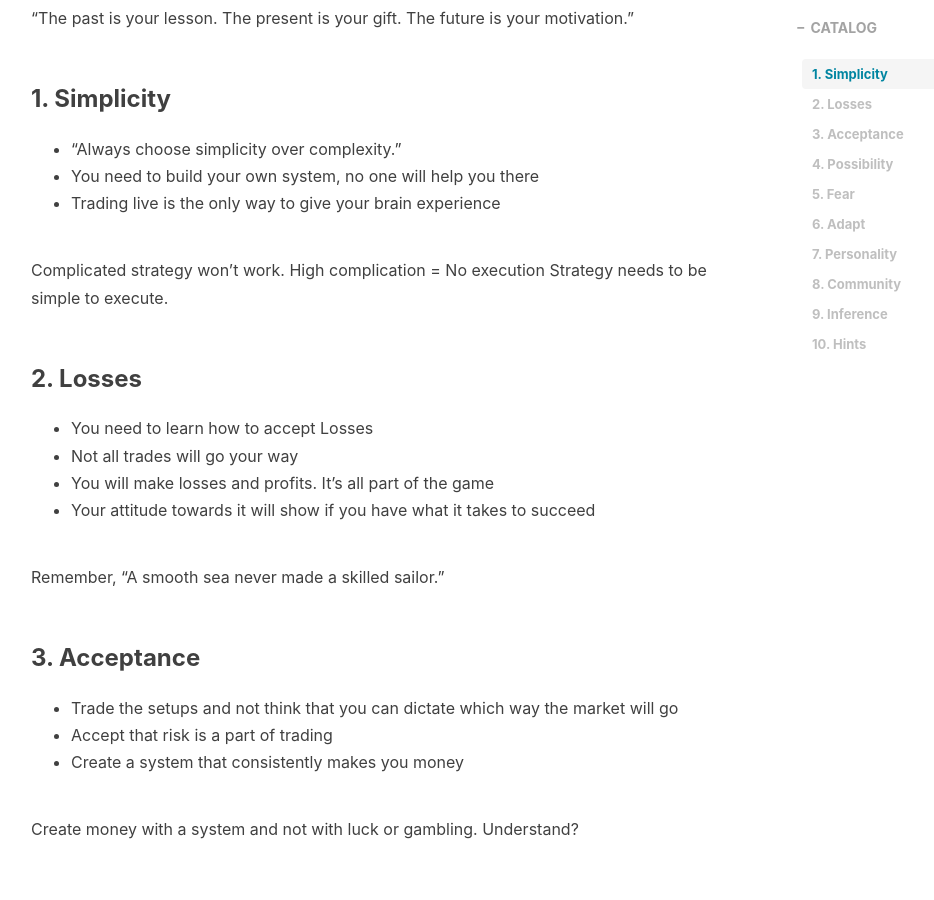
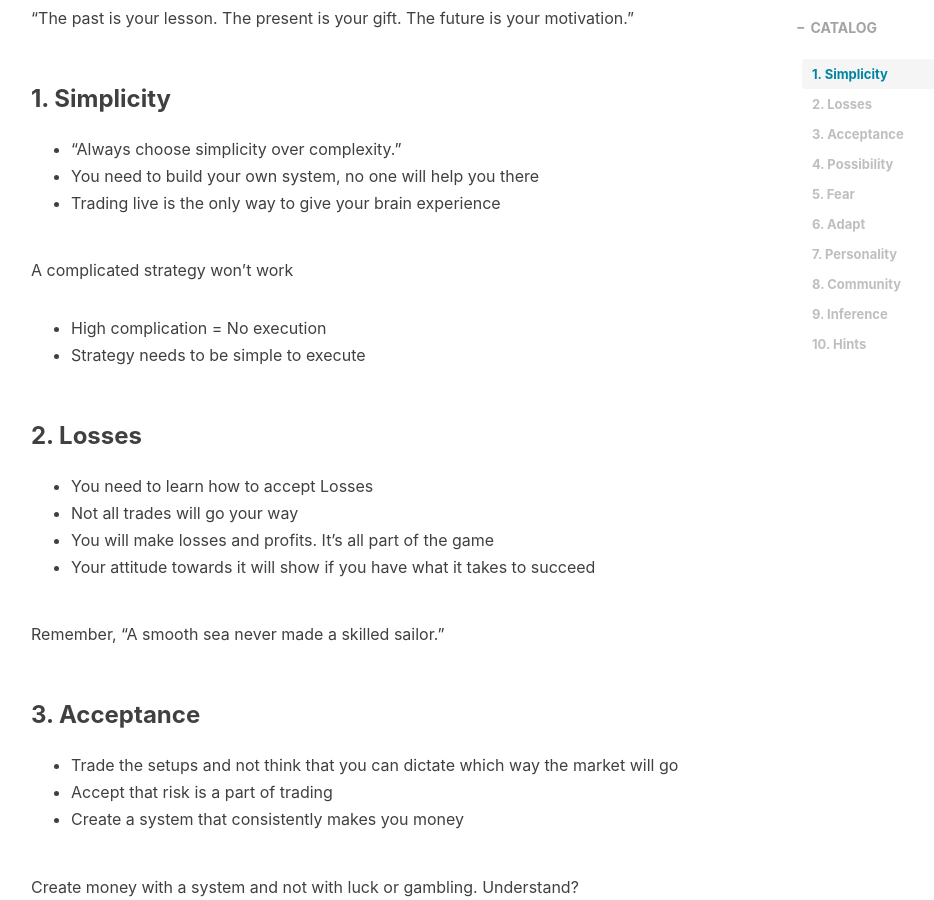
Before and after one commit to aaronjohn2/aaronjohn2.github.io, a Jekyll site: the page built from _posts/trading/2021-10-25-mental-analysis.md, in a window 1280 px wide and 900 px high, scrolled down 562 px. Shown: the whole window, without its empty margins (234-1168 px from the left). Built offline with Jekyll 4.4.1, drawn with Linux system fonts in a browser that asks for light colours; nearby versions of some CDN libraries; comment, search, counter and statistics services are not loaded.

```diff
--- a/_posts/trading/2021-10-25-mental-analysis.md
+++ b/_posts/trading/2021-10-25-mental-analysis.md
@@ -14,9 +14,9 @@ author: "Aaron John"
 - You need to build your own system, no one will help you there
 - Trading live is the only way to give your brain experience
 
-Complicated strategy won't work.
-High complication = No execution
-Strategy needs to be simple to execute.
+A complicated strategy won't work
+- High complication = No execution
+- Strategy needs to be simple to execute
 
 ### 2. Losses
 
```
